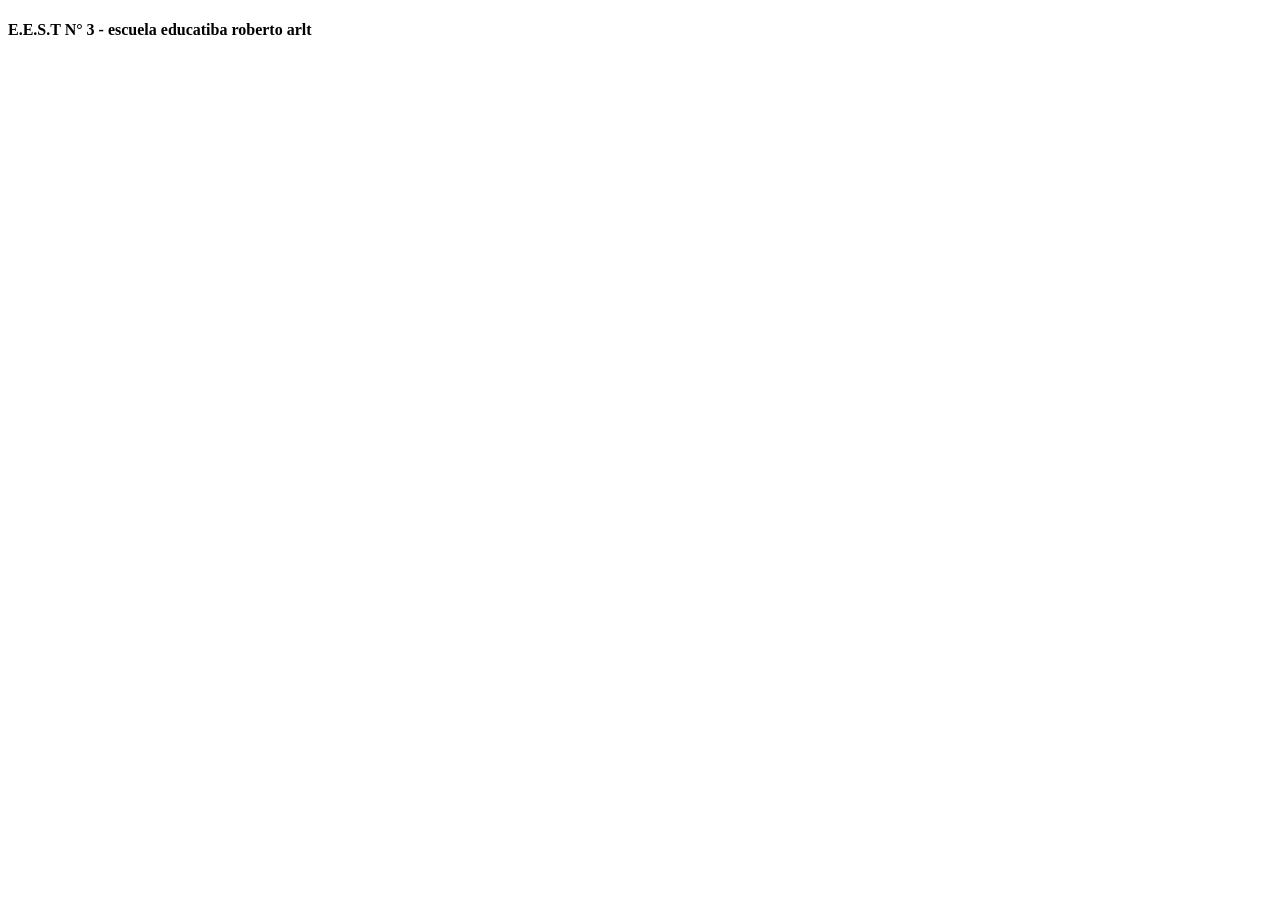
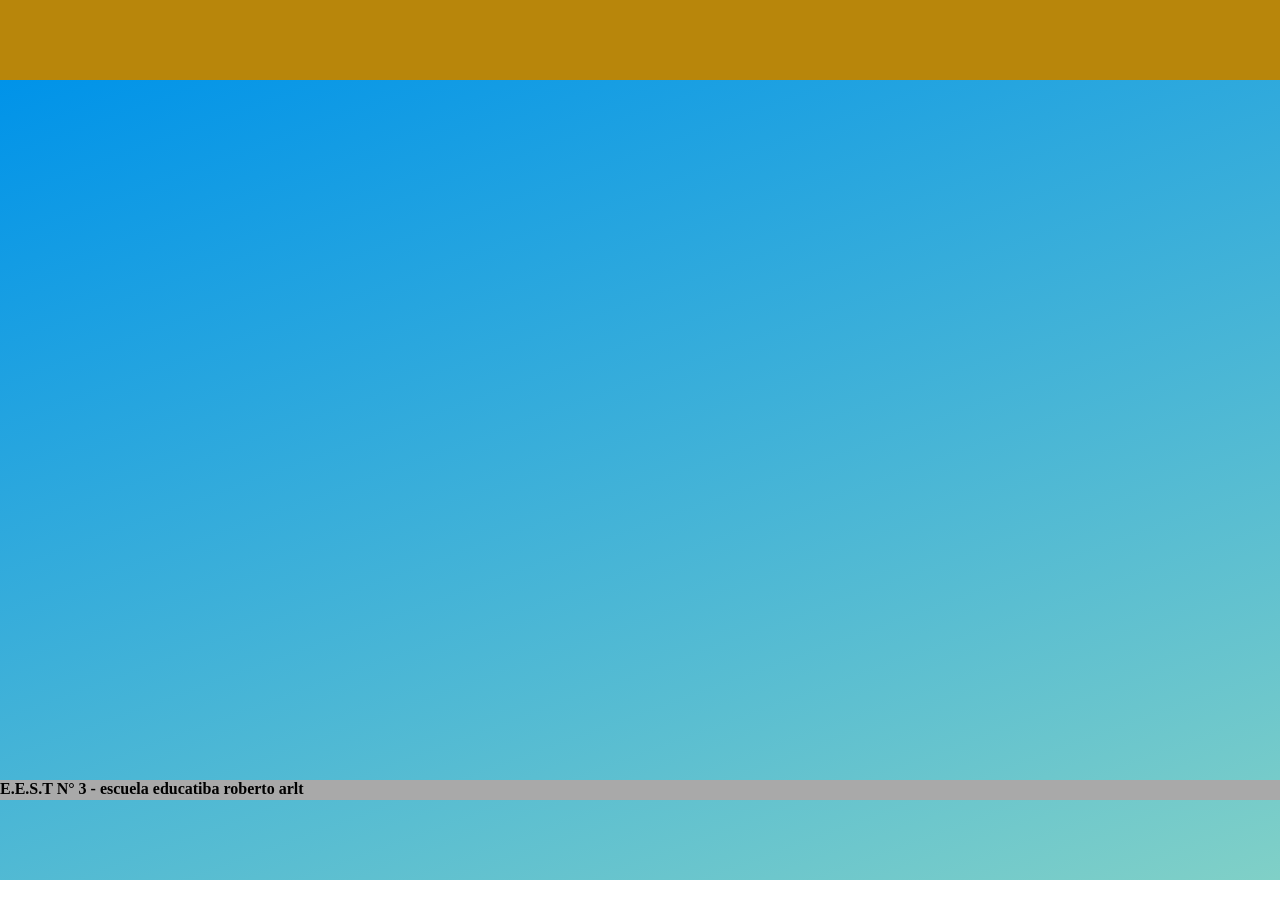
Before and after one commit to IvanRossin1/tpchaza, a plain HTML site: page index.html in a window 1280 px wide. Before the commit the page ends 800 px from the top, so only its background shows below. Drawn offline with Linux system fonts and the light colour scheme; files that its build step writes are made by us from their sources.

Commit message:
22_03_23

```diff
--- a/css/colores.css
+++ b/css/colores.css
@@ -0,0 +1,27 @@
+* {
+  margin: 0;
+  padding: 0;
+  box-sizing: border-box;
+}
+
+header {
+  background-color: darkgoldenrod; /* color fondo */
+  height: 80px;
+  width: 100%;
+  margin: auto; /* messive para centrar un elementoque no ocupe el 100% del espacio */
+}
+
+footer {
+  height: 20px;
+  width: 100%;
+  background-color: darkgray;
+  position: fixed;
+  bottom: 0;
+}
+.contenido {
+  height: 800px;
+  width: 100%;
+  background-color: #0093e9;
+  background-image: linear-gradient(160deg, #0093e9 0%, #80d0c7 100%);
+  margin-bottom: 20px;
+}
--- a/index.html
+++ b/index.html
@@ -1,24 +1,22 @@
 <!DOCTYPE html>
 <html lang="es">
-<head>
-    <meta charset="UTF-8">
-    <meta http-equiv="X-UA-Compatible" content="IE=edge">
-    <meta name="viewport" content="width=device-width, initial-scale=1.0">
-    <link rel="stylesheet" href="colores.css">
+  <head>
+    <meta charset="UTF-8" />
+    <meta http-equiv="X-UA-Compatible" content="IE=edge" />
+    <meta name="viewport" content="width=device-width, initial-scale=1.0" />
+    <link rel="stylesheet" href="css/colores.css" />
+
     <title>PORTAFOLIO</title>
-</head>
-<body>
-    <header class="cuencabezado-buscador">
+  </head>
+  <body>
+    <header></header>
 
-    </header>
-
-    <div class="contenido">
-
-    </div>
+    <div class="contenido"></div>
 
     <footer>
-        <h4>E.E.S.T N° 3 - escuela educatiba roberto arlt </h4>
+      <h4>E.E.S.T N° 3 - escuela educatiba roberto arlt</h4>
     </footer>
 
-</body>
+    <script src="js/action.js"></script>
+  </body>
 </html>
```
